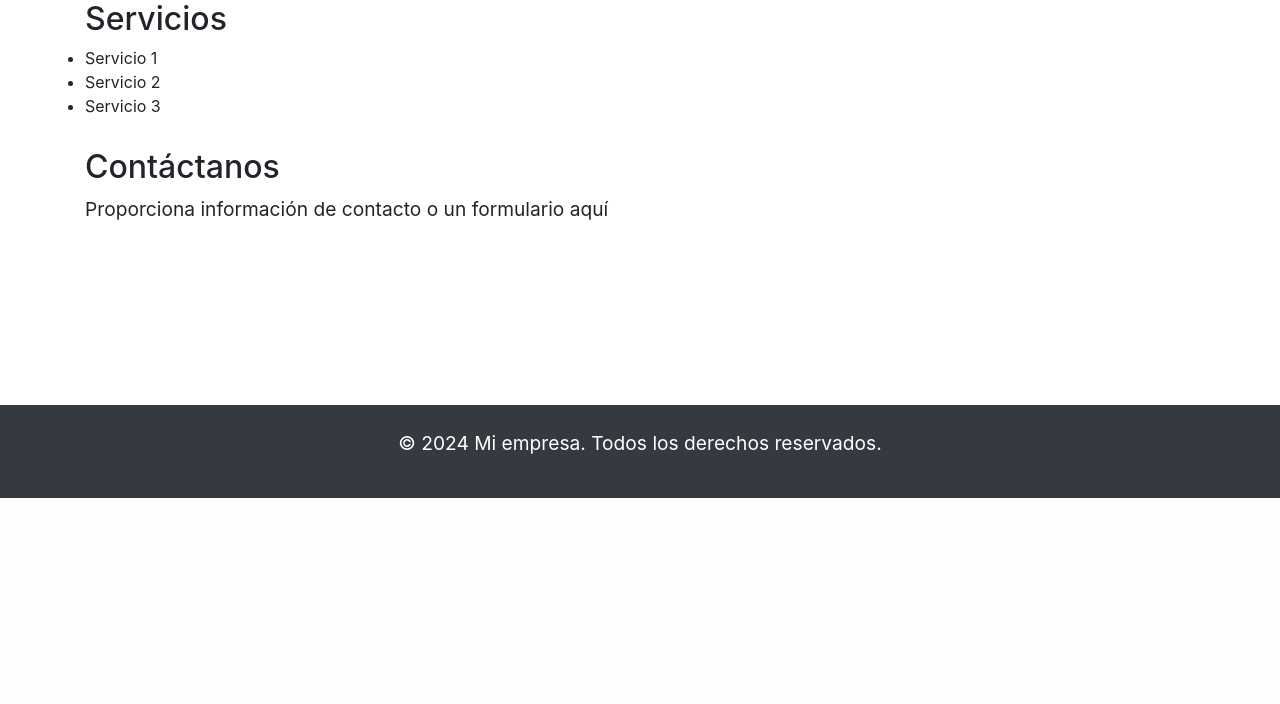
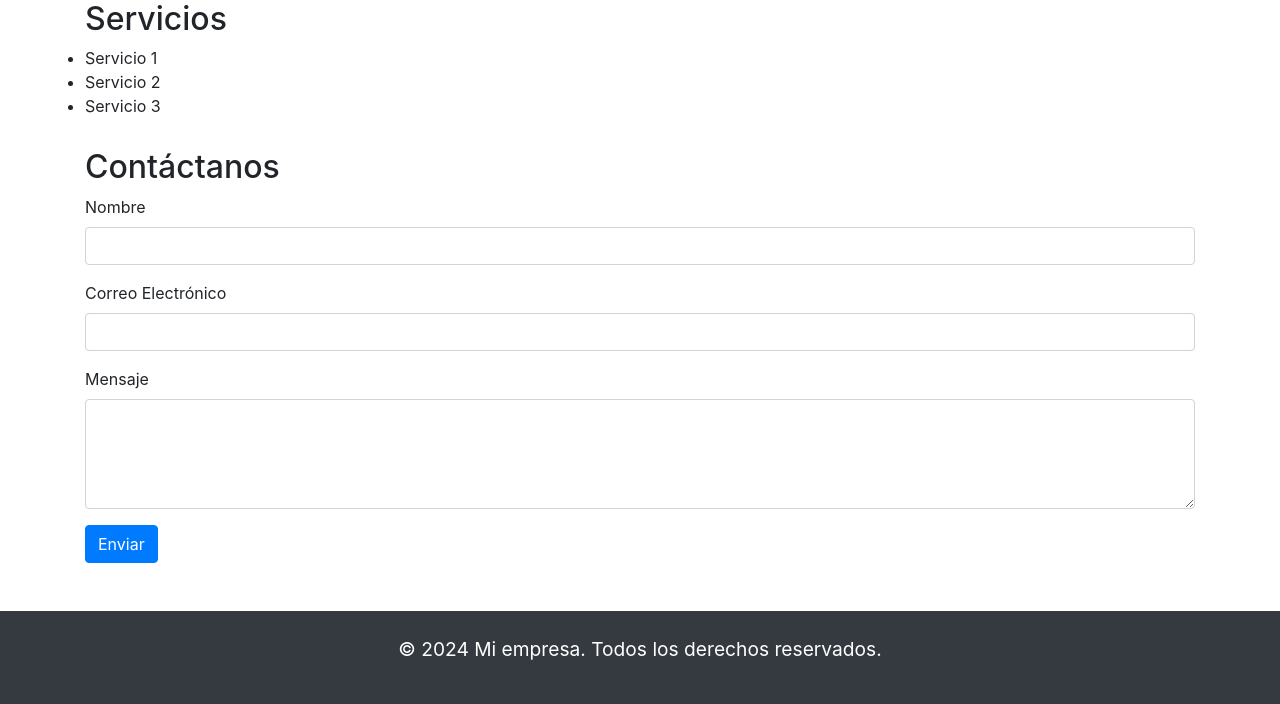
Before and after one commit to PastorHD/landing-page-test, a PHP site: page / in a window 1280 px wide. Shown: the part 302-1006 px from the top of the page. Before the commit the page ends 800 px from the top, so only its background shows below. Run offline with PHP 8.4, Linux system fonts and the light colour scheme; some libraries are stand-ins or nearby versions.

Commit message:
Se agrego Estilos con Bootstrap

```diff
--- a/css/style.css
+++ b/css/style.css
@@ -30,7 +30,7 @@ footer {
     color: white;
     text-align: center;
     padding: 10px;
-    position: fixed;
+    position: relative;
     bottom: 0;
     width: 100%;
 }
--- a/index.php
+++ b/index.php
@@ -40,13 +40,29 @@
 
         <Section>
             <h2>Contáctanos</h2>
-            <p>Proporciona información de contacto o un formulario aquí</p>
+            <form action="process_contact.php" method="POST">
+
+
+            <div class="form-group">
+                <label for="name">Nombre</label>
+                <input type="text" class="form-control" id="name" name="name" required>
+            </div>
+            <div class="form-group">
+            <label for="email">Correo Electrónico</label>
+            <input type="email" class="form-control" id="email" name="email" required>
+        </div>
+        <div class="form-group">
+            <label for="message">Mensaje</label>
+            <textarea class="form-control" id="message" name="message" rows="4" required></textarea>
+        </div>
+                <button type="submit" class="btn btn-primary">Enviar</button>
+            </form>
         </Section>
 
     </div>
 
 
-    <footer class="bg-dark text-white text-center p-4">
+    <footer class="bg-dark text-white text-center p-4 style="position: relative;">
         <p>
             &copy; 2024 Mi empresa. Todos los derechos reservados.
         </p>
```
